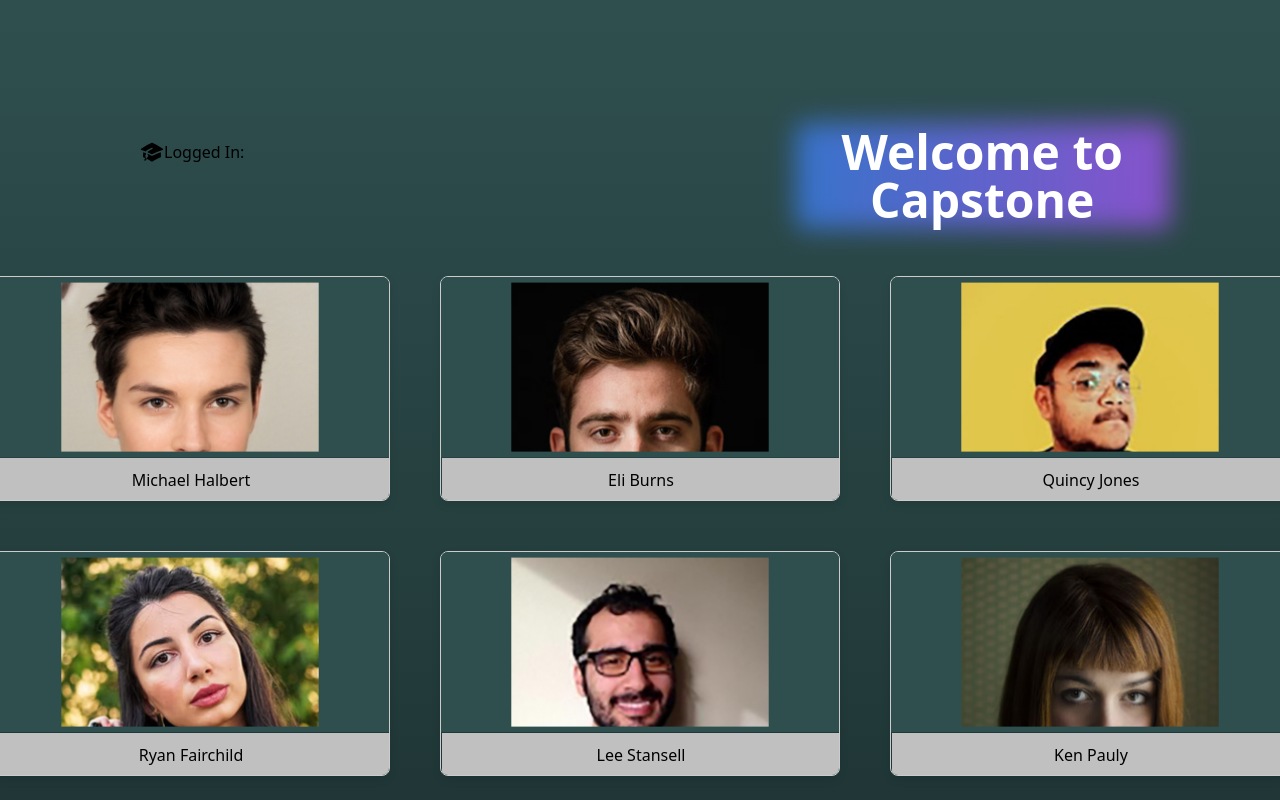
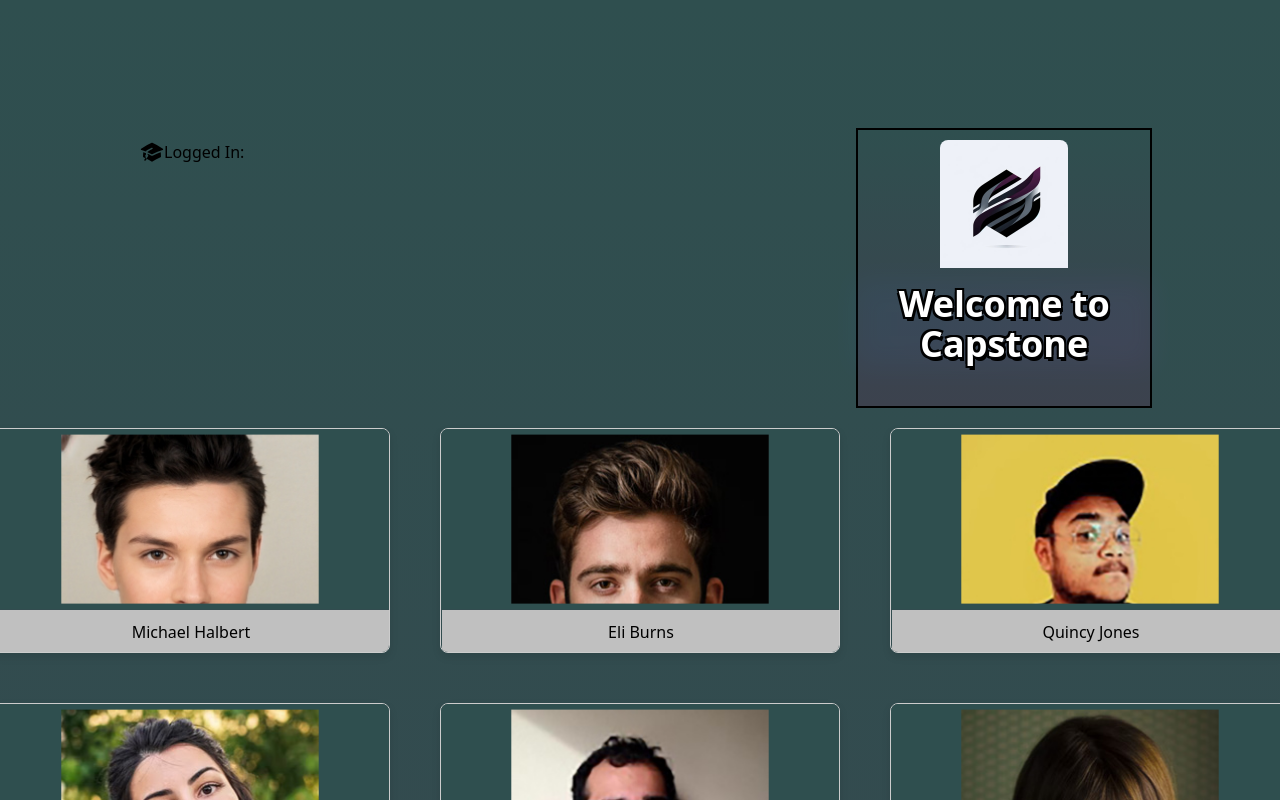
Before and after one commit to Skrubs/portfolio, a React (Vite) app in the folder client/: page / in a window 1280 px wide. Shown: the top 800 px of the page. Built offline with nearby package versions, Linux system fonts and the light colour scheme; no server answers.

Commit message:
finalized push for logo and code

```diff
--- a/client/src/App.css
+++ b/client/src/App.css
@@ -9,7 +9,7 @@
   --Content-Primary: #2F4F4F;
   --Content-Secondary: #C0C0C0;
   --Content-Border-Primary: #FFFF00;
-  --Primary-Background: linear-gradient(darkslategray, black);
+  --Primary-Background: linear-gradient(darkslategray, #3c424e);
   --Secondary-Background: linear-gradient(to top right, darkcyan, black);
   --ThemeTwoPrimary-Color: #D93333;
   --ThemeTwoSecondary-Color: #0C120C;
@@ -25,7 +25,12 @@
   --ThemeThreeContent-Border-Primary: #FCFFFC;
   --ThemeThreePrimary-Background: #FFC857;
   --ThemeThreeSecondary-Background: #FFFFFF;
+  --logodivopacity:0.8;
 
+}
+.logodiv{
+  border: 2px solid black;
+  padding: 10px; /* Optional: Adds space between the solid border and the content */
 }
 
 .homeHeader{
--- a/client/src/components/Home.jsx
+++ b/client/src/components/Home.jsx
@@ -4,6 +4,7 @@ import AcademicCapIcon from "../Icons.jsx";
 import {Link} from "react-router-dom";
 import {useEffect, useState} from "react";
 import {peopleList} from '../people.js';
+import websitelogo from '../assets/websitelogo.jpg';
 
 
 
@@ -91,6 +92,7 @@ export default function Home() {
 
     return(
         <div className={'flex flex-col m-32'}>
+
             <header className={'flex flex-1 h-32 w-full'}>
                 <div className="relative flex flex-col w-full h-16 p-2 m-1">
                     <div className={'flex flex-row h-16 w-32'}>
@@ -101,14 +103,33 @@ export default function Home() {
                             {(user !== "") && <h6>Logged In: {user}</h6>}
                         </div>
                     </div>
+
                 </div>
-                <h1 className="text-5xl text-white font-bold text-center mb-8 relative">
+                <div className={"flex flex-col items-center logodiv"} style={{ background: 'var(--Primary-Background)'}}>
+                    <img
+                        src={websitelogo}
+                        alt="Website Logo"
+                        className="w-32 rounded-lg"
+                        style={{ paddingBottom: '16px' }}
+                    />
+                    <h1 className="text-4xl text-white font-bold text-center mb-8 relative" style={{
+                        textShadow: `
+                  2px 4px 0 #000,
+                  -2px -2px 0 #000,
+                  2px -2px 0 #000,
+                  -2px 2px 0 #000
+                `
+                    }}>
+
                         <span className="relative z-10">Welcome to Capstone</span>
                         <span
-                        className="absolute inset-0 bg-gradient-to-r from-blue-500 to-purple-500 rounded-lg blur-md opacity-75 transform scale-110"
+                            className="absolute inset-0 bg-gradient-to-r from-blue-500 to-purple-500 rounded-lg blur-md opacity-5 transform scale-110"
                             aria-hidden="true"
                         ></span>
                     </h1>
+
+                </div>
+
             </header>
             <section className={'flex flex-col justify-center items-center'}>
                 <CardGrid/>
--- a/client/src/components/VerifiedUserSettings.jsx
+++ b/client/src/components/VerifiedUserSettings.jsx
@@ -1,20 +1,43 @@
 import '../App.css';
-
+import {useEffect, useState} from "react";
 import UserSettingsModal from '../components-sub/UserSettingsModal.jsx';
 import NavBar from '../components-sub/NavBar.jsx';
 
 
 
+export default function VerifiedUserSettings(){
+    const serverPort = 'http://localhost:5001';
+
+    const checkUserExists = async (username) => {
+
+        const response = await fetch(`${serverPort}/users/`, {
+            method: 'GET',
+            headers: {
+                'Content-Type': 'application/json',
+            },
+            body: JSON.stringify({ username }),
+        });
+
+        if (!response.ok) {
+            throw new Error(`HTTP error! Status: ${response.status}`);
+        }
+
+        const data = await response.json();
+
+        return data.exists;
+    };
 
 
-export default function VerifiedUserSettings(){
+
+
+
 
 
     return(
         <>
             <NavBar/>
                 <UserSettingsModal/>
-
+            <div>{console.log(checkUserExists())}</div>
 
 
         </>
```
Lines whose indentation alone changed are shown as unchanged.
